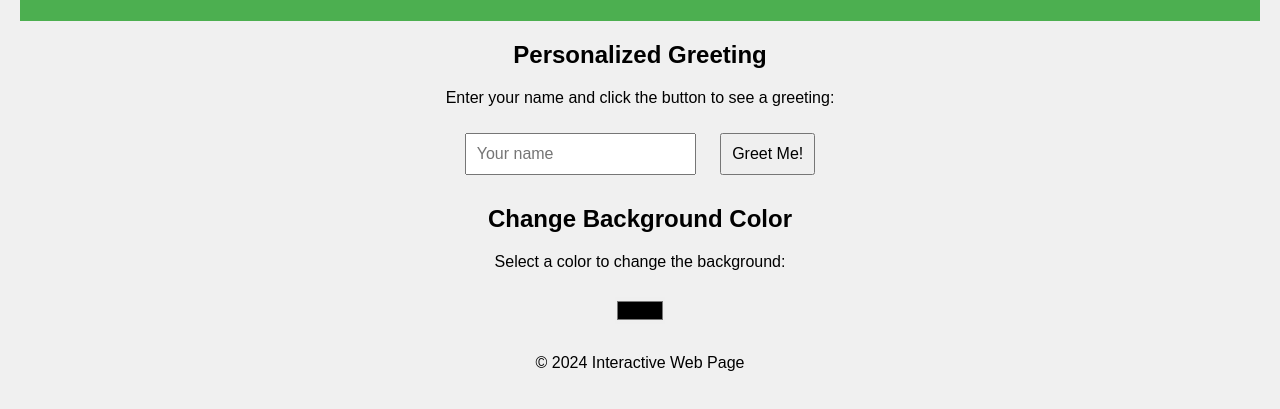
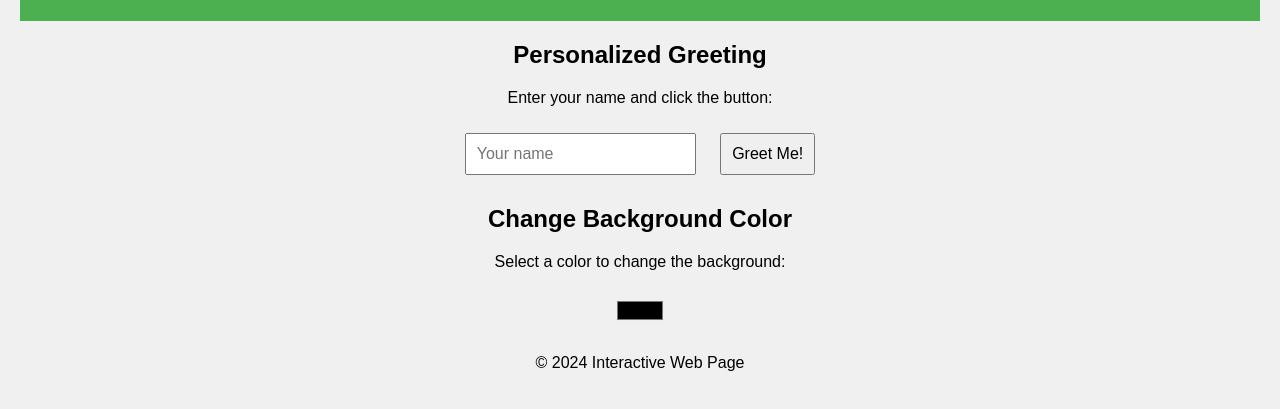
Before and after one commit to Davide9310/Test1, a plain HTML site: page test1.html in a window 1280 px wide. Shown: the part 119-528 px from the top of the page. Drawn offline with Linux system fonts and the light colour scheme.

Commit message:
Update test1.html

```diff
--- a/test1.html
+++ b/test1.html
@@ -40,7 +40,7 @@
 
 <section>
     <h2>Personalized Greeting</h2>
-    <p>Enter your name and click the button to see a greeting:</p>
+    <p>Enter your name and click the button:</p>
     <input type="text" id="nameInput" placeholder="Your name">
     <button onclick="displayGreeting()">Greet Me!</button>
     <p id="greetingMessage"></p>
```
